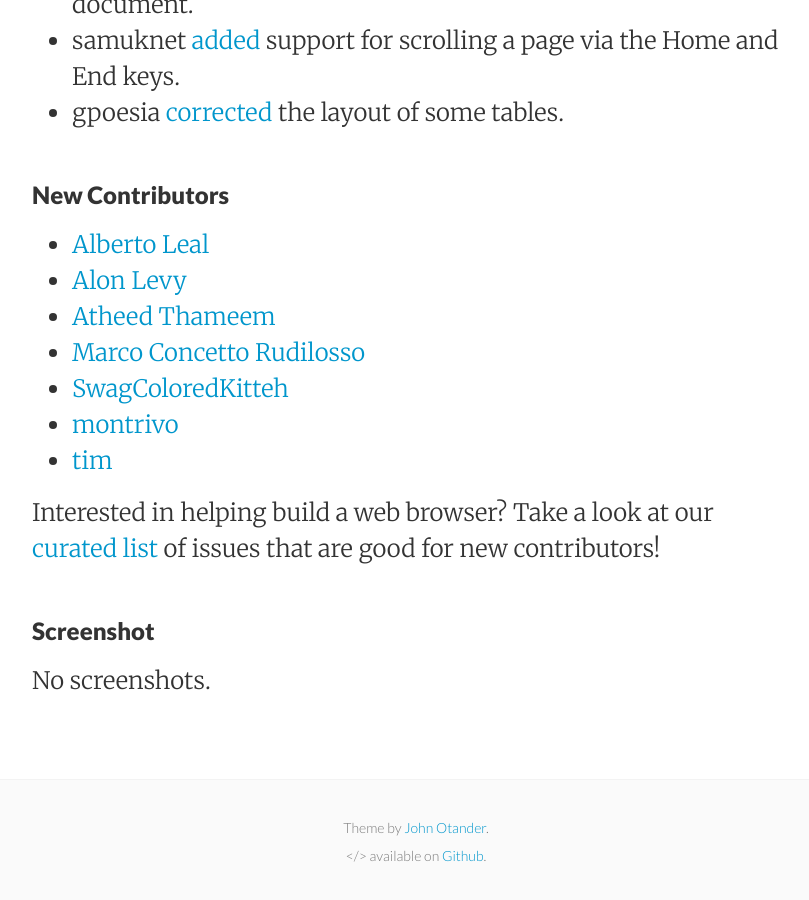
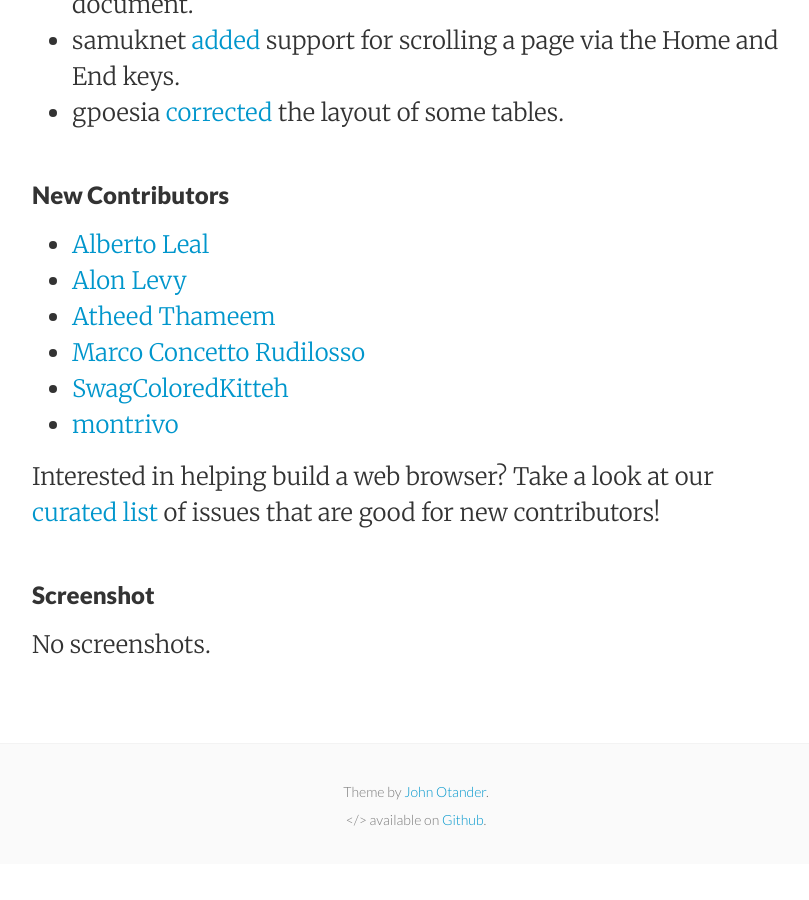
Before and after one commit to servo/blog.servo.org, a Jekyll site: the page built from _posts/2017-01-30-twis-90.md, in a window 1280 px wide and 900 px high, scrolled down 1626 px. Shown: the whole window, without its empty margins (224-1033 px from the left). Built offline with Jekyll 4.4.1, drawn with Linux system fonts in a browser that asks for light colours; after the commit the page ends 2490 px from its top, so only the background shows below that.

Commit message:
Remove duplicate new contributor.

```diff
--- a/_posts/2017-01-30-twis-90.md
+++ b/_posts/2017-01-30-twis-90.md
@@ -46,7 +46,6 @@ This week's status updates are [here](https://www.standu.ps/project/servo/).
 - [Marco Concetto Rudilosso](https://github.com/Maaarcocr)
 - [SwagColoredKitteh](https://github.com/SwagColoredKitteh)
 - [montrivo](https://github.com/montrivo)
-- [tim](https://github.com/montrivo)
 
 Interested in helping build a web browser? Take a look at our [curated list](https://starters.servo.org/) of issues that are good for new contributors!
 
```
